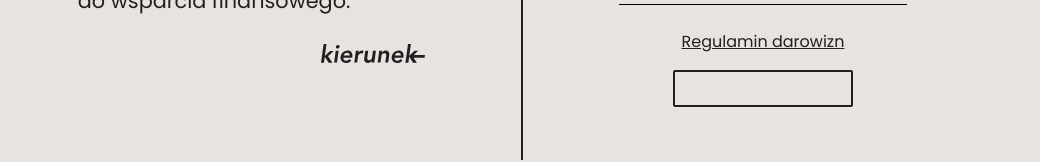
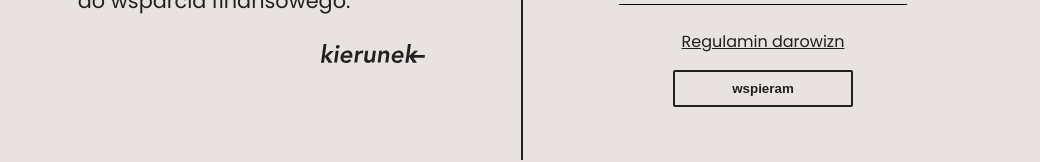
Before and after one commit to kdraganik/kierunek-support-page, a React (Create React App) app: page / in a window 1280 px wide. Shown: the part 464-626 px from the top of the page, without its empty margins (118-1158 px from the left). Built offline with nearby package versions, Linux system fonts and the light colour scheme.

Commit message:
Button fix

```diff
--- a/src/components/Form.jsx
+++ b/src/components/Form.jsx
@@ -71,7 +71,7 @@ const Form = () => {
         {
           showLoader
           ? <Loader><div></div><div></div><div></div><div></div></Loader>
-          : <Button value="wspieram" />
+          : <Button>wspieram</Button>
         }
         {status === 'ERR' && (<p style={{textAlign: "center", marginTop: "1em", color: "red"}}>Coś poszło nie tak. Proszę spróbować ponownie.</p>)}
       </FormContainer>
@@ -282,6 +282,7 @@ const Button = styled.button.attrs(
   border: 2px solid #231F20;
   background-color: #E8E3E0;
   transition: all .3s ease-out;
+  color: #231f20;
 
   &:hover{
     background-color: #231F20;
```
